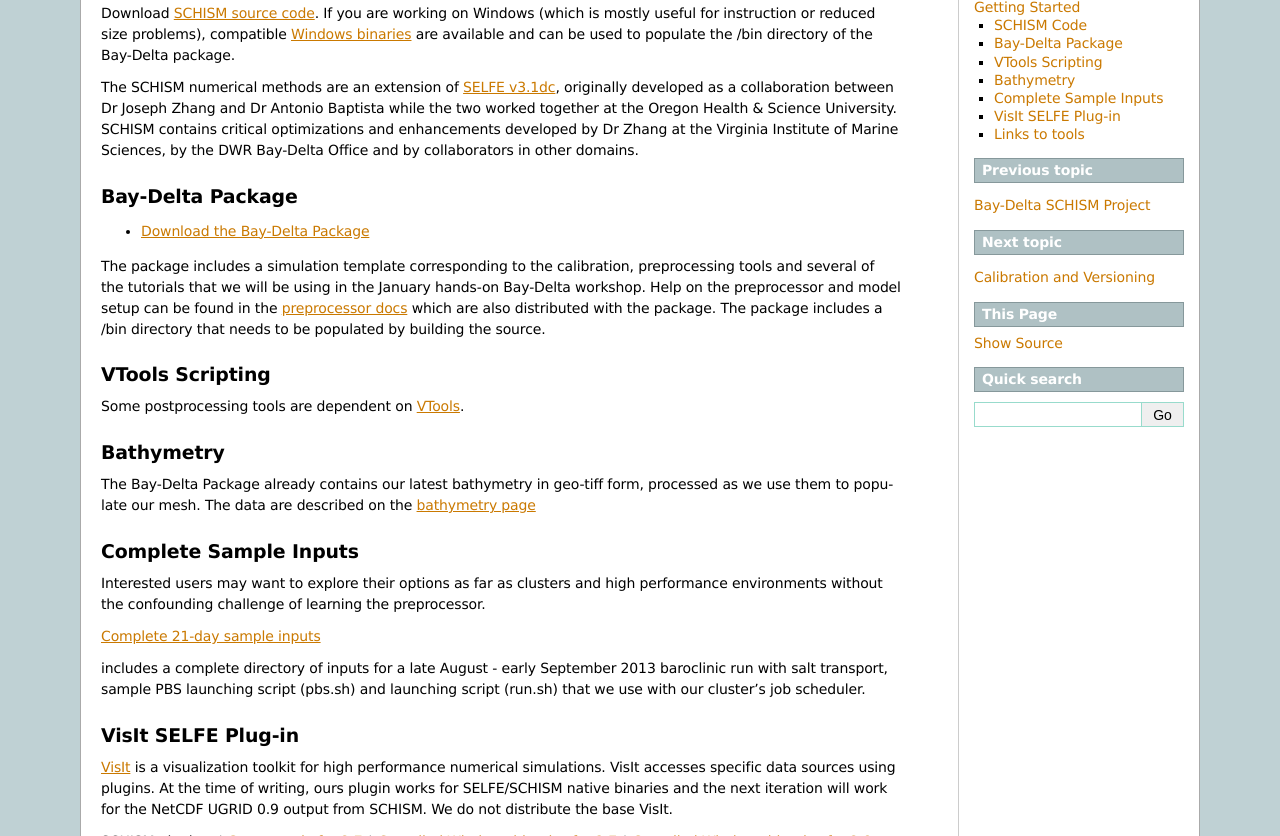
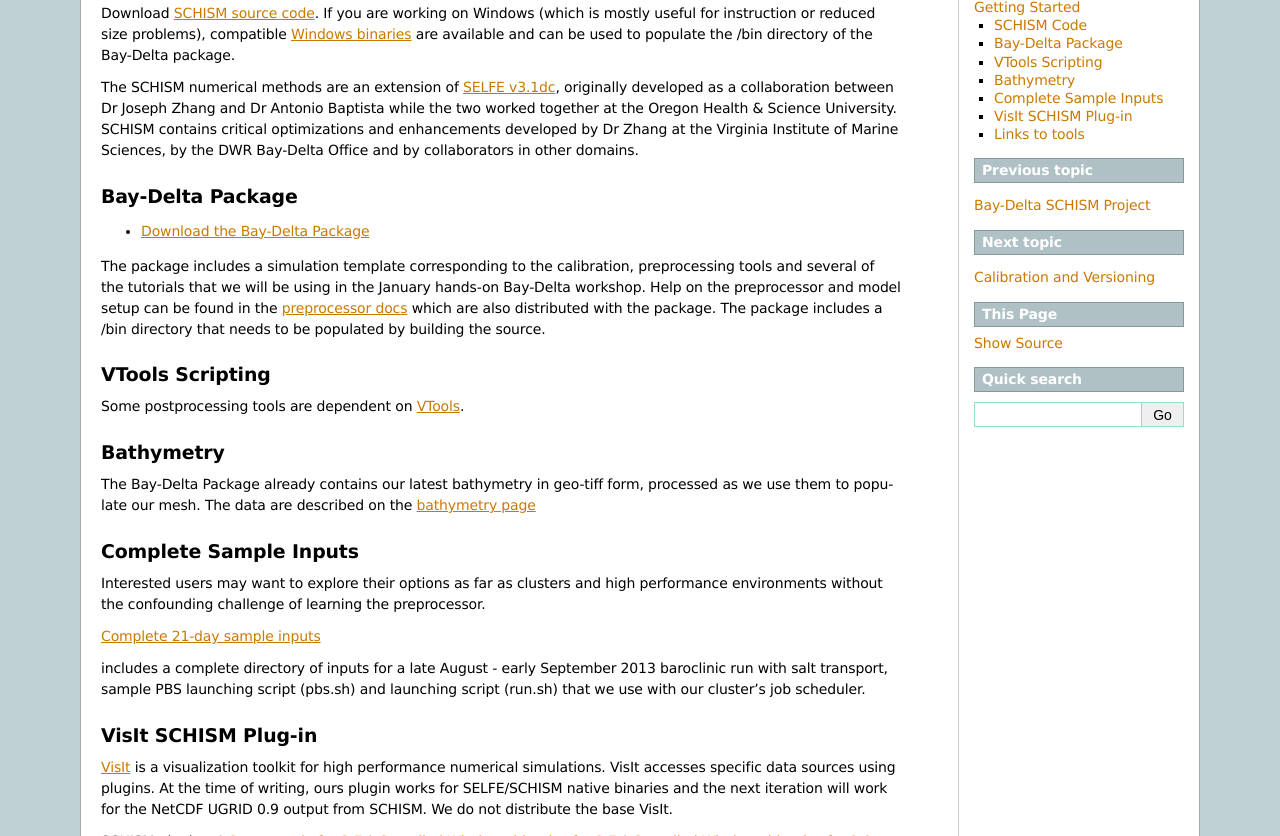
Before and after one commit to CADWRDeltaModeling/BayDeltaSCHISM, a Sphinx documentation site: the page built from doc/bay_delta_project/source/getmodel.rst, in a window 1280 px wide. Shown: the part 479-1315 px from the top of the page. Built offline with Sphinx 7.4.7, drawn with Linux system fonts in a browser that asks for light colours; formulas are drawn with MathJax 3.

```diff
--- a/doc/bay_delta_project/source/getmodel.rst
+++ b/doc/bay_delta_project/source/getmodel.rst
@@ -5,7 +5,7 @@ Getting Started
 Depending on your experience level, you may be learning a new computation environment as well as a new model. We suggest you tackle these separately:
 
   - Download the model and try the first couple tutorials on a simplified grid using Windows or Linux.
-  - Try the Bay-Delta `preprocessing tools <http://baydeltaoffice.water.ca.gov/modeling/deltamodeling/models/tools/index.html>`_ in the package for working on the mesh, generating initial and boundary conditions, the ocean boundary and post processing.
+  - Try the Bay-Delta `preprocessing tools <scripting_tools/html/index.html>`_ in the package for working on the mesh, generating initial and boundary conditions, the ocean boundary and post processing.
   - Download the code and the ready-to-run :ref:`complete-sample` and use them to configure and test your target high performance computing (HPC) environment.
 
 SCHISM Code
@@ -53,7 +53,7 @@ learning the preprocessor.
 includes a complete directory of inputs for a late August - early September 2013 baroclinic run with salt transport, sample PBS launching script (pbs.sh) and launching script (run.sh) that we use with our  cluster's job scheduler.
 
 
-VisIt SELFE Plug-in
+VisIt SCHISM Plug-in
 -----------------------
 `VisIt <http://visit.llnl.gov/>`_ is a visualization toolkit for high performance
 numerical simulations. VisIt accesses specific data sources using plugins. At the time of writing, ours plugin works for SELFE/SCHISM native binaries and the next iteration will work for the NetCDF UGRID 0.9 output from SCHISM. We do not distribute the base VisIt.
```
Also changed, not shown: 3 other files.
